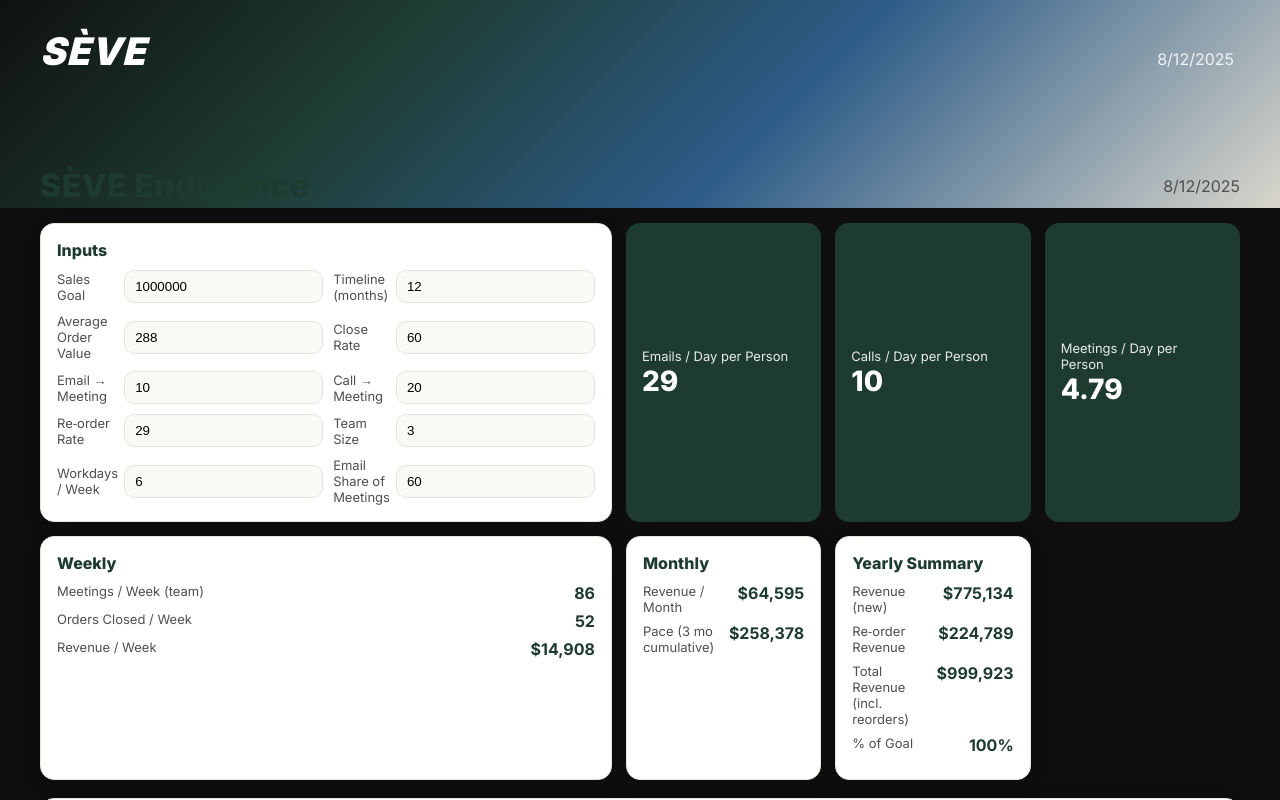
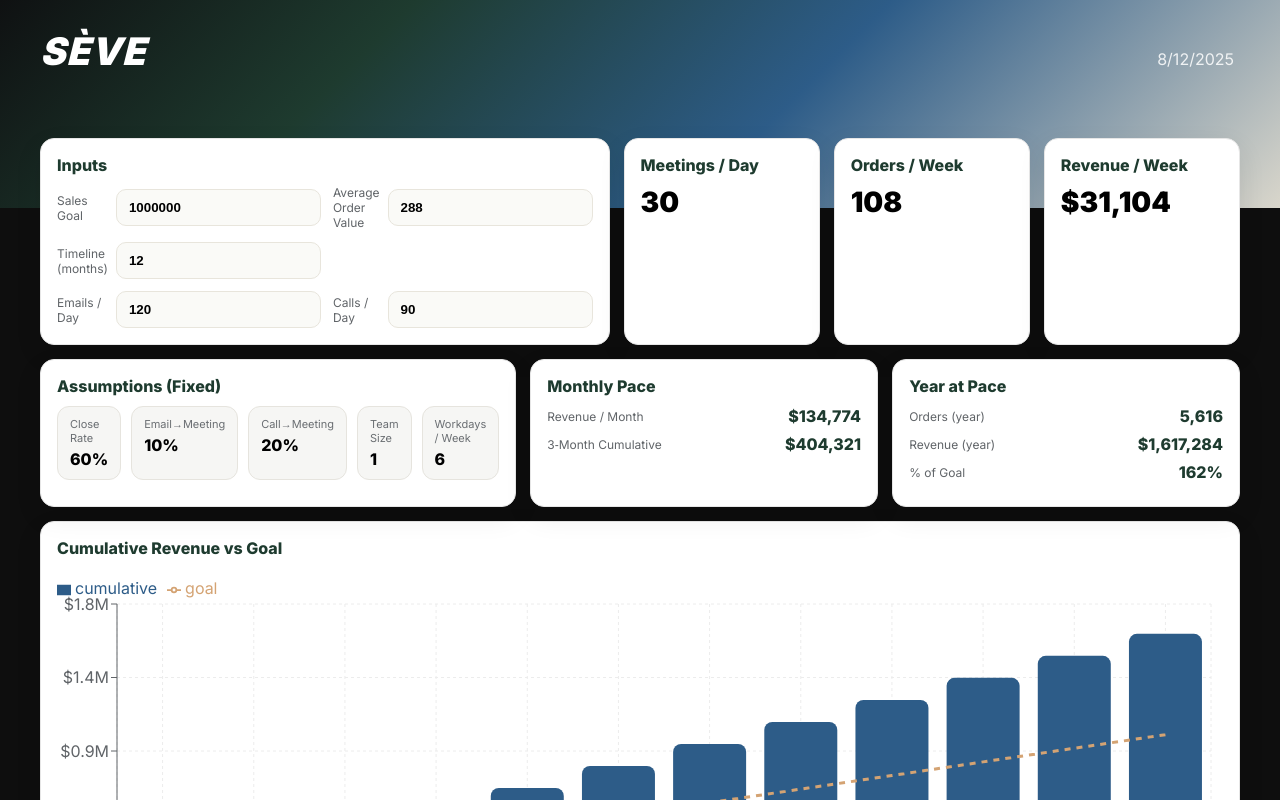
Before and after one commit to cocosteez/seve-dashboard, a Next.js app: page /app in a window 1280 px wide. Shown: the top 800 px of the page. Built offline with nearby package versions, Linux system fonts and the light colour scheme.

Commit message:
Update page.tsx

```diff
--- a/app/app/page.tsx
+++ b/app/app/page.tsx
@@ -1,6 +1,6 @@
 "use client";
 
-import { useEffect, useMemo, useState } from "react";
+import { useEffect, useMemo, useState, useCallback } from "react";
 import {
   ResponsiveContainer,
   BarChart,
@@ -10,57 +10,114 @@
   Tooltip,
   CartesianGrid,
   Line,
+  Legend,
 } from "recharts";
 
 const brand = {
+  ink: "#0F1112",
   forest: "#1E3B2F",
-  slate: "#4F4F4F",
-  sand: "#E7E4D9",
+  slate: "#606468",
+  stone: "#E8E5DC",
+  off: "#FAFAF7",
   deepBlue: "#2D5C88",
   gold: "#D4A373",
-  off: "#FAF9F6",
+  card: "#FFFFFF",
+  border: "#E6E6E6",
+  grid: "#ECECEC",
+};
+
+// ── fixed assumptions (locked) ────────────────────────────────────────────────
+const LOCK = {
+  closeRate: 0.6, // 60%
+  emailToMeeting: 0.10, // 10%
+  callToMeeting: 0.20, // 20%
+  team: 1,
+  workdays: 6,
 };
 
 type Inputs = {
   salesGoal: number;
   months: number;
-  startISO: string;
   aov: number;
-  closeRate: number;
-  emailToMeeting: number;
-  callToMeeting: number;
-  reorderRate: number;
-  workdays: number;
-  team: number;
-  emailShare: number;
+  emailsPerDay: number;
+  callsPerDay: number;
 };
 
 const defaults: Inputs = {
   salesGoal: 1_000_000,
   months: 12,
-  startISO: new Date().toISOString(),
   aov: 288,
-  closeRate: 0.6,
-  emailToMeeting: 0.1,
-  callToMeeting: 0.2,
-  reorderRate: 0.29,
-  workdays: 6,
-  team: 3,
-  emailShare: 0.6,
+  emailsPerDay: 120,
+  callsPerDay: 90,
 };
 
 function money(n: number) {
-  return n.toLocaleString(undefined, { style: "currency", currency: "USD", maximumFractionDigits: 0 });
+  return n.toLocaleString(undefined, {
+    style: "currency",
+    currency: "USD",
+    maximumFractionDigits: 0,
+  });
 }
 function pct(n: number) {
   return (n * 100).toFixed(0) + "%";
 }
 
+/** Numeric input that won't reset while typing */
+function NumericInput({
+  value,
+  onCommit,
+  placeholder,
+}: {
+  value: number;
+  onCommit: (n: number) => void;
+  placeholder?: string;
+}) {
+  const [raw, setRaw] = useState<string>(() => String(value));
+
+  // keep raw in sync if parent changes externally
+  useEffect(() => {
+    setRaw(String(value));
+  }, [value]);
+
+  const commit = useCallback(() => {
+    const cleaned = raw.replace(/,/g, "").trim();
+    const n = cleaned === "" ? 0 : Number(cleaned);
+    onCommit(Number.isFinite(n) ? n : 0);
+    setRaw(
+      (Number.isFinite(n) ? n : 0).toLocaleString(undefined, {
+        maximumFractionDigits: 0,
+      })
+    );
+  }, [raw, onCommit]);
+
+  return (
+    <input
+      value={raw}
+      onChange={(e) => setRaw(e.target.value)}
+      onBlur={commit}
+      onKeyDown={(e) => {
+        if (e.key === "Enter") {
+          (e.target as HTMLInputElement).blur();
+        }
+      }}
+      inputMode="decimal"
+      placeholder={placeholder}
+      style={{
+        border: `1px solid ${brand.stone}`,
+        borderRadius: 10,
+        padding: "10px 12px",
+        background: brand.off,
+        fontWeight: 600,
+      }}
+    />
+  );
+}
+
 export default function Page() {
-  const [inputs, setInputs] = useState<Inputs>(() => {
+  const [inp, setInp] = useState<Inputs>(() => {
     if (typeof window === "undefined") return defaults;
     try {
-      const saved = localStorage.getItem("seve.inputs");
+      const saved = localStorage.getItem("seve.fixed.inputs.v2");
       return saved ? JSON.parse(saved) : defaults;
     } catch {
       return defaults;
@@ -69,120 +126,252 @@
 
   useEffect(() => {
     try {
-      localStorage.setItem("seve.inputs", JSON.stringify(inputs));
+      localStorage.setItem("seve.fixed.inputs.v2", JSON.stringify(inp));
     } catch {}
-  }, [inputs]);
+  }, [inp]);
 
   const d = useMemo(() => {
-    const weeks = Math.round(inputs.months * 4.333);
-    const ordersNeeded = inputs.salesGoal / (inputs.aov * (1 + inputs.reorderRate));
-    const meetingsNeeded = ordersNeeded / inputs.closeRate;
+    const weeks = Math.round(inp.months * 4.333);
 
-    const meetingsPerDayPerPerson = meetingsNeeded / (weeks * inputs.workdays * inputs.team);
-    const emailsPerDayPerPerson = (meetingsPerDayPerPerson * inputs.emailShare) / inputs.emailToMeeting;
-    const callsPerDayPerPerson = (meetingsPerDayPerPerson * (1 - inputs.emailShare)) / inputs.callToMeeting;
+    const meetingsPerDay =
+      inp.emailsPerDay * LOCK.emailToMeeting +
+      inp.callsPerDay * LOCK.callToMeeting;
 
-    const meetingsPerWeekTeam = meetingsPerDayPerPerson * inputs.workdays * inputs.team;
-    const weeklyOrders = meetingsPerWeekTeam * inputs.closeRate;
-    const weeklyRevenue = weeklyOrders * inputs.aov;
+    const meetingsPerWeekTeam = meetingsPerDay * LOCK.workdays * LOCK.team;
+    const ordersPerWeek = meetingsPerWeekTeam * LOCK.closeRate;
+    const revenuePerWeek = ordersPerWeek * inp.aov;
 
-    const monthlyRevenue = weeklyRevenue * 4.333;
-    const yearlyRevenue = monthlyRevenue * inputs.months;
-    const reorderRevenue = yearlyRevenue * inputs.reorderRate;
-    const totalRevenue = yearlyRevenue + reorderRevenue;
+    const revenuePerMonth = revenuePerWeek * 4.333;
+    const revenueYear = revenuePerMonth * inp.months;
+    const ordersYear = ordersPerWeek * weeks;
 
-    const months = Array.from({ length: inputs.months }, (_, i) => i);
-    const monthlyGoal = inputs.salesGoal / inputs.months;
+    const monthsArr = Array.from({ length: inp.months }, (_, i) => i);
+    const monthlyGoal = inp.salesGoal / inp.months;
 
     let cum = 0;
-    const data = months.map((i) => {
-      cum += monthlyRevenue;
+    const data = monthsArr.map((i) => {
+      cum += revenuePerMonth;
       const goalCum = monthlyGoal * (i + 1);
-      const label = new Date(
-        new Date(inputs.startISO).getFullYear(),
-        new Date(inputs.startISO).getMonth() + i,
-        1
-      ).toLocaleString(undefined, { month: "short" });
+      const label = new Date(2000, i, 1).toLocaleString(undefined, {
+        month: "short",
+      });
       return { name: label, cumulative: Math.round(cum), goal: Math.round(goalCum) };
     });
 
+    const maxY = Math.max(...data.map((r) => Math.max(r.cumulative, r.goal)));
+    const yFormat =
+      maxY >= 1_000_000
+        ? (v: number) => "$" + (v / 1_000_000).toFixed(1) + "M"
+        : (v: number) => "$" + (v / 1000).toFixed(0) + "k";
+
     return {
-      emailsPerDayPerPerson,
-      callsPerDayPerPerson,
-      meetingsPerDayPerPerson,
-      meetingsPerWeekTeam,
-      weeklyOrders,
-      weeklyRevenue,
-      monthlyRevenue,
-      yearlyRevenue,
-      reorderRevenue,
-      totalRevenue,
+      meetingsPerDay,
+      ordersPerWeek,
+      revenuePerWeek,
+      revenuePerMonth,
+      revenueYear,
+      ordersYear,
       data,
+      yFormat,
     };
-  }, [inputs]);
+  }, [inp]);
+
+  // UI helpers
+  const Card = ({
+    title,
+    children,
+    style,
+  }: {
+    title: string;
+    children: any;
+    style?: React.CSSProperties;
+  }) => (
+    <div
+      style={{
+        background: brand.card,
+        borderRadius: 14,
+        border: `1px solid ${brand.border}`,
+        boxShadow: "0 10px 28px rgba(0,0,0,0.08)",
+        padding: 16,
+        ...style,
+      }}
+    >
+      <div style={{ fontWeight: 800, color: brand.forest, marginBottom: 10 }}>
+        {title}
+      </div>
+      {children}
+    </div>
+  );
+
+  const InputField = ({
+    label,
+    value,
+    onCommit,
+  }: {
+    label: string;
+    value: number;
+    onCommit: (n: number) => void;
+  }) => (
+    <div
+      style={{
+        display: "grid",
+        gridTemplateColumns: "1.2fr 1fr",
+        alignItems: "center",
+        gap: 8,
+      }}
+    >
+      <div style={{ color: brand.slate, fontSize: 12 }}>{label}</div>
+      <NumericInput value={value} onCommit={onCommit} />
+    </div>
+  );
+
+  const Stat = ({ k, v }: { k: string; v: string }) => (
+    <div
+      style={{
+        display: "grid",
+        gridTemplateColumns: "1.2fr 1fr",
+        alignItems: "center",
+        marginBottom: 8,
+      }}
+    >
+      <div style={{ color: brand.slate, fontSize: 12 }}>{k}</div>
+      <div style={{ textAlign: "right", fontWeight: 800, color: brand.forest }}>
+        {v}
+      </div>
+    </div>
+  );
 
   return (
-    <div style={{ maxWidth: 1200, margin: "0 auto", padding: "28px 18px" }}>
-      <div style={{ display: "flex", justifyContent: "space-between", alignItems: "center", marginBottom: 18 }}>
-        <div style={{ fontSize: 32, fontWeight: 800, letterSpacing: 0.5, color: brand.forest }}>SÈVE Endurance</div>
-        <div style={{ color: brand.slate }}>{new Date().toLocaleDateString()}</div>
-      </div>
-
-      <div style={{ display: "grid", gridTemplateColumns: "1.3fr 1fr 1fr 1fr", gap: 14 }}>
+    <div style={{ maxWidth: 1200, margin: "0 auto", padding: "0 18px 28px" }}>
+      {/* Top row: Inputs (wide) → KPI1 → KPI2 → KPI3 (sequenced L→R) */}
+      <div
+        style={{
+          display: "grid",
+          gridTemplateColumns: "1.6fr 1fr 1fr 1fr",
+          gap: 14,
+          marginTop: -44,
+        }}
+      >
         <Card title="Inputs">
-          <Grid>
-            <Money label="Sales Goal" v={inputs.salesGoal} on={v=>setInputs(s=>({...s,salesGoal:v}))}/>
-            <Num   label="Timeline (months)" v={inputs.months} on={v=>setInputs(s=>({...s,months:v}))}/>
-            <Money label="Average Order Value" v={inputs.aov} on={v=>setInputs(s=>({...s,aov:v}))}/>
-            <Perc  label="Close Rate" v={inputs.closeRate} on={v=>setInputs(s=>({...s,closeRate:v}))}/>
-            <Perc  label="Email → Meeting" v={inputs.emailToMeeting} on={v=>setInputs(s=>({...s,emailToMeeting:v}))}/>
-            <Perc  label="Call → Meeting" v={inputs.callToMeeting} on={v=>setInputs(s=>({...s,callToMeeting:v}))}/>
-            <Perc  label="Re‑order Rate" v={inputs.reorderRate} on={v=>setInputs(s=>({...s,reorderRate:v}))}/>
-            <Num   label="Team Size" v={inputs.team} on={v=>setInputs(s=>({...s,team:v}))}/>
-            <Num   label="Workdays / Week" v={inputs.workdays} on={v=>setInputs(s=>({...s,workdays:v}))}/>
-            <Perc  label="Email Share of Meetings" v={inputs.emailShare} on={v=>setInputs(s=>({...s,emailShare:v}))}/>
-          </Grid>
+          <div
+            style={{
+              display: "grid",
+              gridTemplateColumns: "1fr 1fr",
+              gap: 12,
+            }}
+          >
+            <InputField
+              label="Sales Goal"
+              value={inp.salesGoal}
+              onCommit={(v) => setInp((s) => ({ ...s, salesGoal: v }))}
+            />
+            <InputField
+              label="Average Order Value"
+              value={inp.aov}
+              onCommit={(v) => setInp((s) => ({ ...s, aov: v }))}
+            />
+            <InputField
+              label="Timeline (months)"
+              value={inp.months}
+              onCommit={(v) => setInp((s) => ({ ...s, months: v }))}
+            />
+            <div />
+            <InputField
+              label="Emails / Day"
+              value={inp.emailsPerDay}
+              onCommit={(v) => setInp((s) => ({ ...s, emailsPerDay: v }))}
+            />
+            <InputField
+              label="Calls / Day"
+              value={inp.callsPerDay}
+              onCommit={(v) => setInp((s) => ({ ...s, callsPerDay: v }))}
+            />
+          </div>
         </Card>
 
-        <KPI title="Emails / Day per Person" value={Math.max(0, Math.round(d.emailsPerDayPerPerson))}/>
-        <KPI title="Calls / Day per Person"   value={Math.max(0, Math.round(d.callsPerDayPerPerson))}/>
-        <KPI title="Meetings / Day per Person" value={Math.max(0, Number(d.meetingsPerDayPerPerson.toFixed(2)))}/>
-
-        <Card title="Weekly">
-          <Rows rows={[
-            ["Meetings / Week (team)", d.meetingsPerWeekTeam.toFixed(0)],
-            ["Orders Closed / Week", d.weeklyOrders.toFixed(0)],
-            ["Revenue / Week", money(d.weeklyRevenue)]
-          ]}/>
+        <Card title="Meetings / Day">
+          <div style={{ fontSize: 28, fontWeight: 900 }}>
+            {Number(d.meetingsPerDay.toFixed(2)).toLocaleString()}
+          </div>
         </Card>
-
-        <Card title="Monthly">
-          <Rows rows={[
-            ["Revenue / Month", money(d.monthlyRevenue)],
-            ["Pace (3 mo cumulative)", money(d.data.slice(0,3).reduce((a,b)=>a+b.cumulative-(a?d.data[0].cumulative:0),0))]
-          ]}/>
+        <Card title="Orders / Week">
+          <div style={{ fontSize: 28, fontWeight: 900 }}>
+            {Math.round(d.ordersPerWeek).toLocaleString()}
+          </div>
         </Card>
-
-        <Card title="Yearly Summary">
-          <Rows rows={[
-            ["Revenue (new)", money(d.yearlyRevenue)],
-            ["Re‑order Revenue", money(d.reorderRevenue)],
-            ["Total Revenue (incl. reorders)", money(d.totalRevenue)],
-            ["% of Goal", pct(d.totalRevenue / inputs.salesGoal)]
-          ]}/>
+        <Card title="Revenue / Week">
+          <div style={{ fontSize: 28, fontWeight: 900 }}>{money(d.revenuePerWeek)}</div>
         </Card>
       </div>
 
-      <Card title="Cumulative Revenue vs Goal" style={{ marginTop: 18 }}>
-        <div style={{ height: 340 }}>
+      {/* Second row: Assumptions → Monthly → Year */}
+      <div
+        style={{
+          display: "grid",
+          gridTemplateColumns: "1.3fr 1fr 1fr",
+          gap: 14,
+          marginTop: 14,
+        }}
+      >
+        <Card title="Assumptions (Fixed)">
+          <Assumptions />
+        </Card>
+
+        <Card title="Monthly Pace">
+          <Stat k="Revenue / Month" v={money(d.revenuePerMonth)} />
+          <Stat
+            k="3‑Month Cumulative"
+            v={money(
+              d.data
+                .slice(0, 3)
+                .reduce(
+                  (acc, cur, i) =>
+                    i === 0 ? cur.cumulative : acc + cur.cumulative - d.data[i - 1].cumulative,
+                  0
+                )
+            )}
+          />
+        </Card>
+
+        <Card title="Year at Pace">
+          <Stat k="Orders (year)" v={d.ordersYear.toLocaleString()} />
+          <Stat k="Revenue (year)" v={money(d.revenueYear)} />
+          <Stat k="% of Goal" v={pct(d.revenueYear / inp.salesGoal)} />
+        </Card>
+      </div>
+
+      {/* Chart */}
+      <Card title="Cumulative Revenue vs Goal" style={{ marginTop: 14 }}>
+        <div style={{ height: 360 }}>
           <ResponsiveContainer width="100%" height="100%">
-            <BarChart data={d.data} margin={{ top: 10, right: 10, left: 0, bottom: 0 }}>
-              <CartesianGrid strokeDasharray="3 3" stroke="#E6E6E6" />
+            <BarChart data={d.data} margin={{ top: 10, right: 12, left: 0, bottom: 0 }}>
+              <CartesianGrid strokeDasharray="3 3" stroke={brand.grid} />
               <XAxis dataKey="name" stroke={brand.slate} />
-              <YAxis stroke={brand.slate} tickFormatter={(v)=>"$"+(v/1000).toFixed(0)+"k"} />
-              <Tooltip formatter={(v:any)=>money(Number(v))} />
-              <Bar dataKey="cumulative" fill={brand.deepBlue} radius={[6,6,0,0]} />
-              <Line type="monotone" dataKey="goal" stroke={brand.gold} strokeWidth={3} dot={false}/>
+              <YAxis stroke={brand.slate} tickFormatter={d.yFormat as any} />
+              <Tooltip
+                formatter={(v: any, n: any) =>
+                  [`${money(Number(v))}`, n === "cumulative" ? "Cumulative Revenue" : "Goal"]
+                }
+              />
+              <Legend
+                verticalAlign="top"
+                align="left"
+                wrapperStyle={{ paddingBottom: 6 }}
+                payload={[
+                  { value: "Cumulative Revenue", type: "rect", color: brand.deepBlue, id: "cum" },
+                  { value: "Goal", type: "line", color: brand.gold, id: "goal" },
+                ]}
+              />
+              <Bar dataKey="cumulative" fill={brand.deepBlue} radius={[8, 8, 0, 0]} />
+              <Line
+                type="monotone"
+                dataKey="goal"
+                stroke={brand.gold}
+                strokeDasharray="6 6"
+                strokeWidth={3}
+                dot={false}
+                activeDot={{ r: 4 }}
+              />
             </BarChart>
           </ResponsiveContainer>
         </div>
@@ -191,78 +380,32 @@
   );
 }
 
-function Card({ title, children, style }: { title: string; children: any; style?: React.CSSProperties }) {
+function Assumptions() {
+  const rowStyle: React.CSSProperties = {
+    background: "#F6F6F4",
+    border: "1px solid #E6E4DE",
+    borderRadius: 12,
+    padding: "10px 12px",
+    display: "flex",
+    flexDirection: "column",
+    gap: 4,
+  };
+  const labelStyle: React.CSSProperties = { color: "#6A6E72", fontSize: 11 };
+
+  const Item = ({ k, v }: { k: string; v: string }) => (
+    <div style={rowStyle}>
+      <div style={labelStyle}>{k}</div>
+      <div style={{ fontWeight: 800 }}>{v}</div>
+    </div>
+  );
+
   return (
-    <div style={{ background: "white", borderRadius: 14, border: `1px solid ${brand.sand}`, boxShadow: "0 8px 24px rgba(0,0,0,0.06)", padding: 16, ...style }}>
-      <div style={{ fontWeight: 800, color: brand.forest, marginBottom: 10 }}>{title}</div>
-      {children}
+    <div style={{ display: "grid", gridTemplateColumns: "repeat(5, 1fr)", gap: 10 }}>
+      <Item k="Close Rate" v="60%" />
+      <Item k="Email→Meeting" v="10%" />
+      <Item k="Call→Meeting" v="20%" />
+      <Item k="Team Size" v="1" />
+      <Item k="Workdays / Week" v="6" />
     </div>
   );
 }
-function Grid({ children }: { children: any }) {
-  return <div style={{ display: "grid", gridTemplateColumns: "1fr 1fr", gap: 10 }}>{children}</div>;
-}
-function Row({ label, value }: { label: string; value: string }) {
-  return (
-    <div style={{ display: "grid", gridTemplateColumns: "1.3fr 1fr", marginBottom: 8 }}>
-      <div style={{ color: brand.slate, fontSize: 13 }}>{label}</div>
-      <div style={{ textAlign: "right", fontWeight: 700, color: brand.forest }}>{value}</div>
-    </div>
-  );
-}
-function Rows({ rows }: { rows: [string, string | number][] }) {
-  return (
-    <div>
-      {rows.map(([k, v]) => (
-        <Row key={k} label={k} value={typeof v === "number" ? v.toString() : v} />
-      ))}
-    </div>
-  );
-}
-function KPI({ title, value }: { title: string; value: number | string }) {
-  return (
-    <div style={{ background: brand.forest, color: "white", borderRadius: 14, padding: 16, display: "flex", flexDirection: "column", justifyContent: "center" }}>
-      <div style={{ opacity: 0.9, fontSize: 13 }}>{title}</div>
-      <div style={{ fontSize: 28, fontWeight: 800 }}>{typeof value === "number" ? value.toLocaleString() : value}</div>
-    </div>
-  );
-}
-function Num({ label, v, on }: { label: string; v: number; on: (n: number) => void }) {
-  return (
-    <div style={{ display: "grid", gridTemplateColumns: "1.1fr 1fr", alignItems: "center", gap: 6 }}>
-      <div style={{ color: brand.slate, fontSize: 13 }}>{label}</div>
-      <input
-        value={String(v)}
-        onChange={(e) => on(Number(e.target.value || 0))}
-        inputMode="decimal"
-        style={{ border: `1px solid ${brand.sand}`, borderRadius: 10, padding: "8px 10px", background: brand.off }}
-      />
-    </div>
-  );
-}
-function Money({ label, v, on }: { label: string; v: number; on: (n: number) => void }) {
-  return (
-    <div style={{ display: "grid", gridTemplateColumns: "1.1fr 1fr", alignItems: "center", gap: 6 }}>
-      <div style={{ color: brand.slate, fontSize: 13 }}>{label}</div>
-      <input
-        value={String(v)}
-        onChange={(e) => on(Number(e.target.value || 0))}
-        inputMode="decimal"
-        style={{ border: `1px solid ${brand.sand}`, borderRadius: 10, padding: "8px 10px", background: brand.off }}
-      />
-    </div>
-  );
-}
-function Perc({ label, v, on }: { label: string; v: number; on: (n: number) => void }) {
-  return (
-    <div style={{ display: "grid", gridTemplateColumns: "1.1fr 1fr", alignItems: "center", gap: 6 }}>
-      <div style={{ color: brand.slate, fontSize: 13 }}>{label}</div>
-      <input
-        value={String(Math.round(v * 100))}
-        onChange={(e) => on((Number(e.target.value || 0)) / 100)}
-        inputMode="decimal"
-        style={{ border: `1px solid ${brand.sand}`, borderRadius: 10, padding: "8px 10px", background: brand.off }}
-      />
-    </div>
-  );
-}
```
